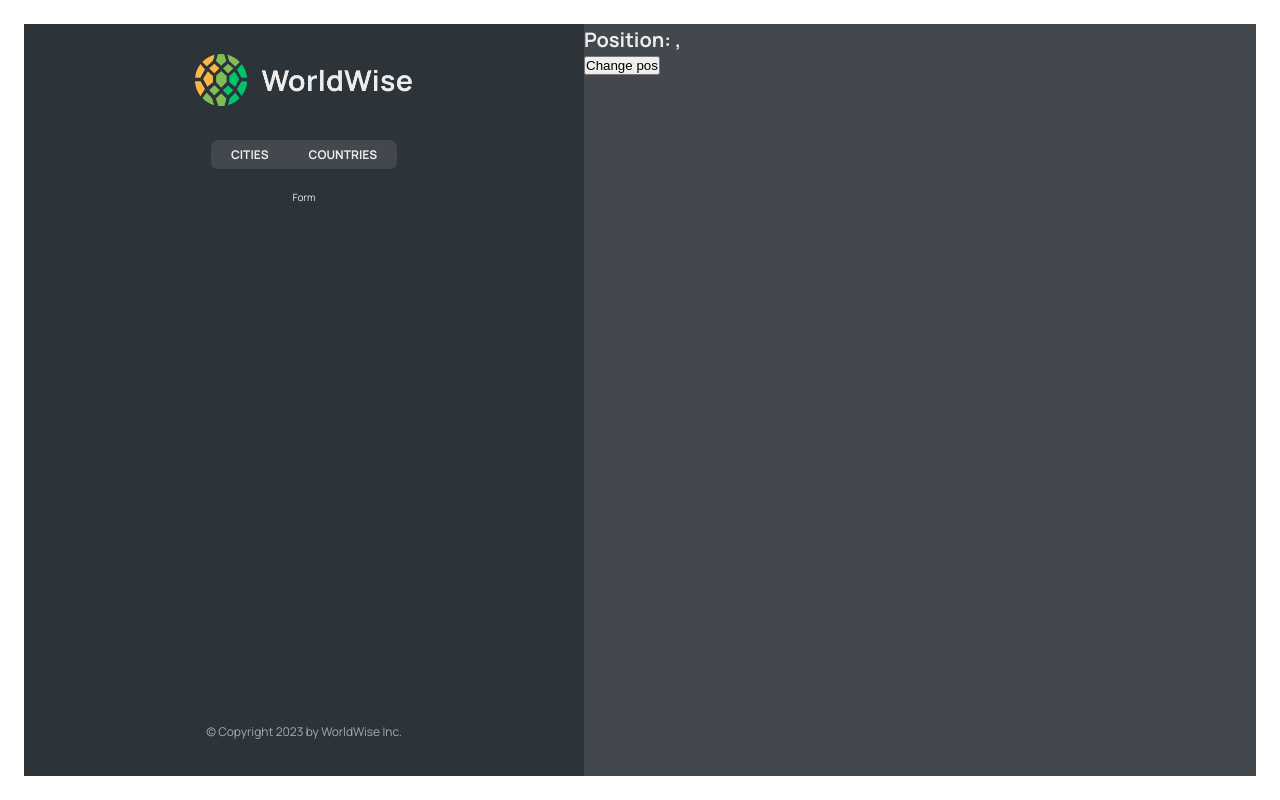
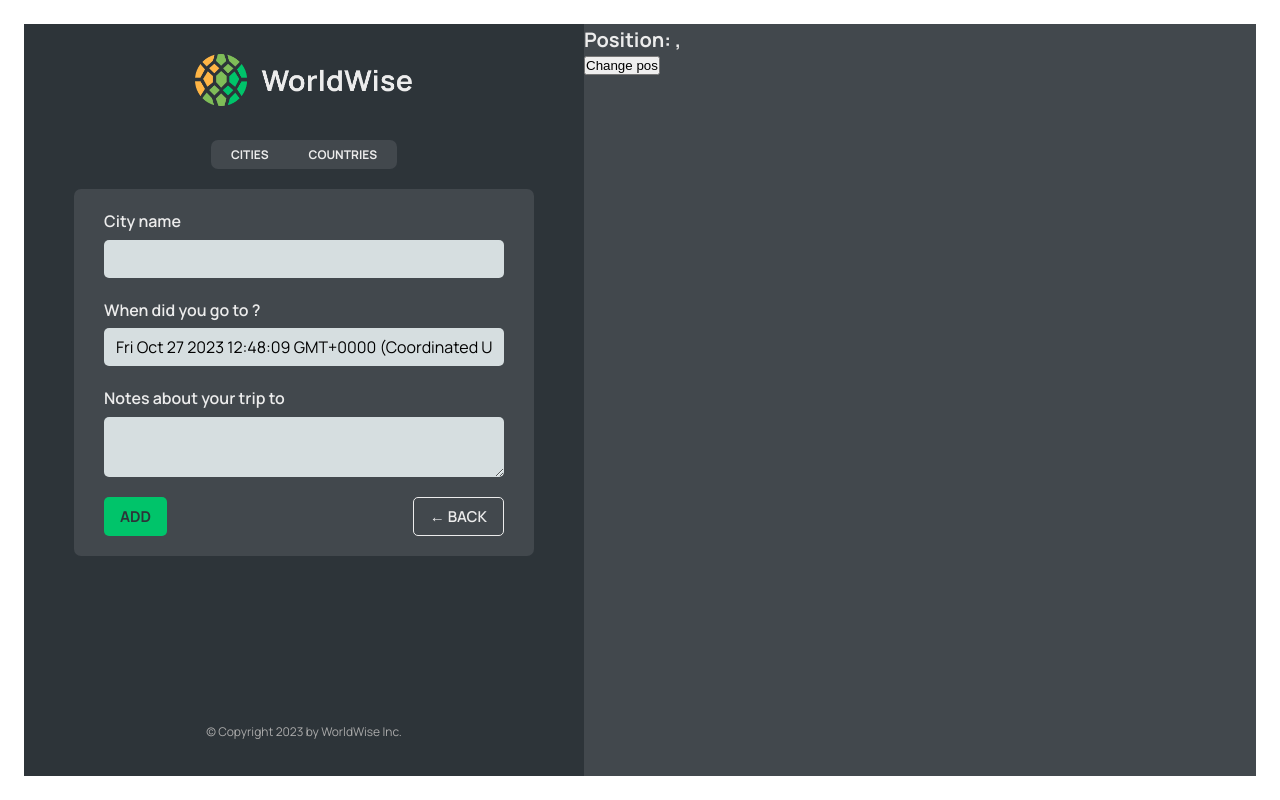
Before and after one commit to jbrekalo/worldwise, a React (Vite) app: page /app/form in a window 1280 px wide. Built offline with nearby package versions, Linux system fonts and the light colour scheme; data requests are answered from the project's data file.

Commit message:
button component and app navigation

```diff
--- a/src/App.jsx
+++ b/src/App.jsx
@@ -10,6 +10,7 @@
 import City from "./components/City";
 import CityList from "./components/CityList";
 import CountryList from "./components/CountryList";
+import Form from "./components/Form";
 
 const BASE_URL = "http://localhost:9000";
 
@@ -54,7 +55,7 @@
             path="countries"
             element={<CountryList cities={cities} isLoading={isLoading} />}
           />
-          <Route path="form" element={<p>Form</p>} />
+          <Route path="form" element={<Form />} />
         </Route>
         <Route path="*" element={<PageNotFound />} />
       </Routes>
--- /dev/null
+++ b/src/components/Button.jsx
@@ -0,0 +1,11 @@
+import styles from "./Button.module.css";
+
+function Button({ children, onClick, type }) {
+  return (
+    <button onClick={onClick} className={`${styles.btn} ${styles[type]}`}>
+      {children}
+    </button>
+  );
+}
+
+export default Button;
--- a/src/components/CountryList.jsx
+++ b/src/components/CountryList.jsx
@@ -18,7 +18,7 @@
   return (
     <ul className={styles.countryList}>
       {countries.map((country) => (
-        <CountryItem country={country} />
+        <CountryItem country={country} key={country.country} />
       ))}
     </ul>
   );
--- a/src/components/Form.jsx
+++ b/src/components/Form.jsx
@@ -3,6 +3,8 @@
 import { useState } from "react";
 
 import styles from "./Form.module.css";
+import Button from "./Button";
+import { useNavigate } from "react-router-dom";
 
 export function convertToEmoji(countryCode) {
   const codePoints = countryCode
@@ -13,6 +15,8 @@
 }
 
 function Form() {
+  const navigate = useNavigate();
+
   const [cityName, setCityName] = useState("");
   const [country, setCountry] = useState("");
   const [date, setDate] = useState(new Date());
@@ -49,8 +53,16 @@
       </div>
 
       <div className={styles.buttons}>
-        <button>Add</button>
-        <button>&larr; Back</button>
+        <Button type="primary">Add</Button>
+        <Button
+          type="back"
+          onClick={(e) => {
+            e.preventDefault();
+            navigate(-1);
+          }}
+        >
+          &larr; Back
+        </Button>
       </div>
     </form>
   );
--- a/src/components/Map.jsx
+++ b/src/components/Map.jsx
@@ -1,13 +1,15 @@
-import { useSearchParams } from "react-router-dom";
+import { useNavigate, useSearchParams } from "react-router-dom";
 import styles from "./Map.module.css";
 
 function Map() {
+  const navigate = useNavigate();
+
   const [searchParams, setSearchParams] = useSearchParams();
   const lat = searchParams.get("lat");
   const lng = searchParams.get("lng");
 
   return (
-    <div className={styles.mapContainer}>
+    <div className={styles.mapContainer} onClick={() => navigate("form")}>
       <h1>
         Position: {lat}, {lng}
       </h1>
```
